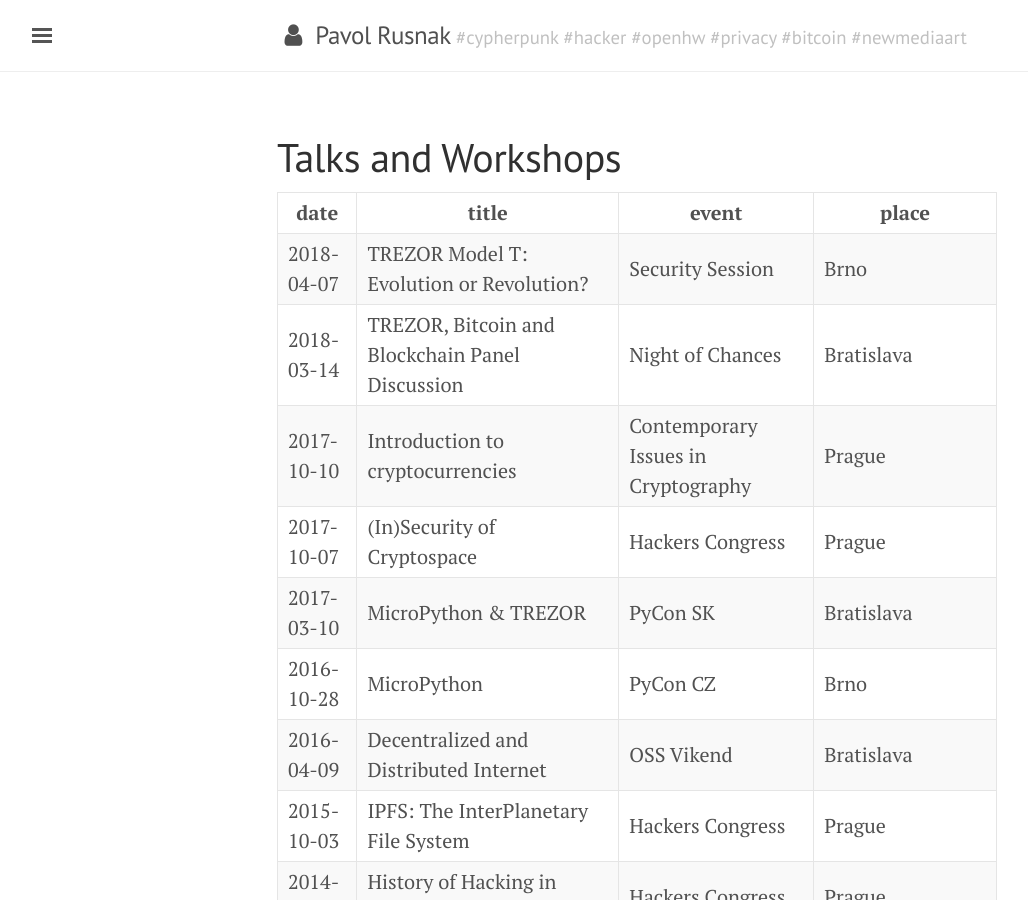
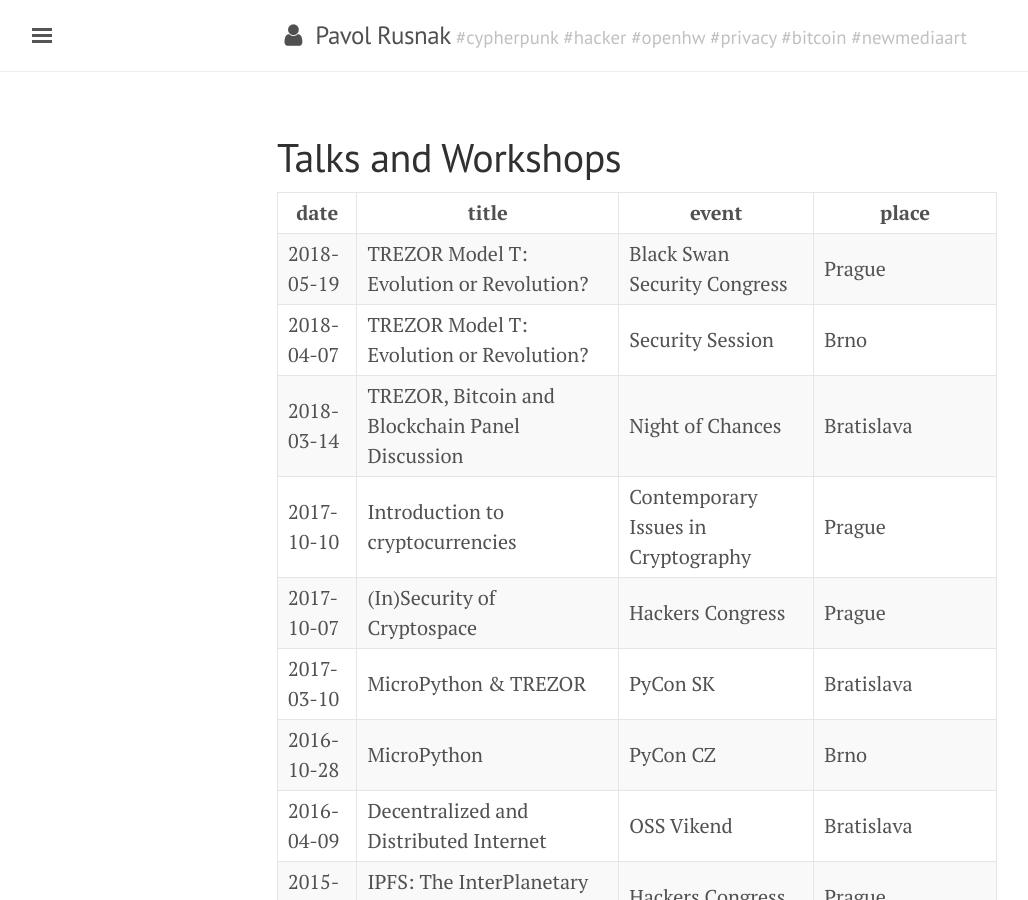
Before and after one commit to prusnak/rusnak.io, a Jekyll site: the page built from talks.md, in a window 1280 px wide and 900 px high. Shown: the whole window, without its empty margins (3-1031 px from the left). Built offline with Jekyll 4.4.1, drawn with Linux system fonts in a browser that asks for light colours; nearby versions of some CDN libraries.

Commit message:
talks: add black swan

```diff
--- a/talks.md
+++ b/talks.md
@@ -5,6 +5,7 @@
 
 date       | title | event | place
 -----------|-------|-------|---------------------
+2018-05-19 | TREZOR Model T: Evolution or Revolution? | Black Swan Security Congress | Prague
 2018-04-07 | TREZOR Model T: Evolution or Revolution? | Security Session | Brno
 2018-03-14 | TREZOR, Bitcoin and Blockchain Panel Discussion | Night of Chances | Bratislava
 2017-10-10 | Introduction to cryptocurrencies | Contemporary Issues in Cryptography | Prague
```
